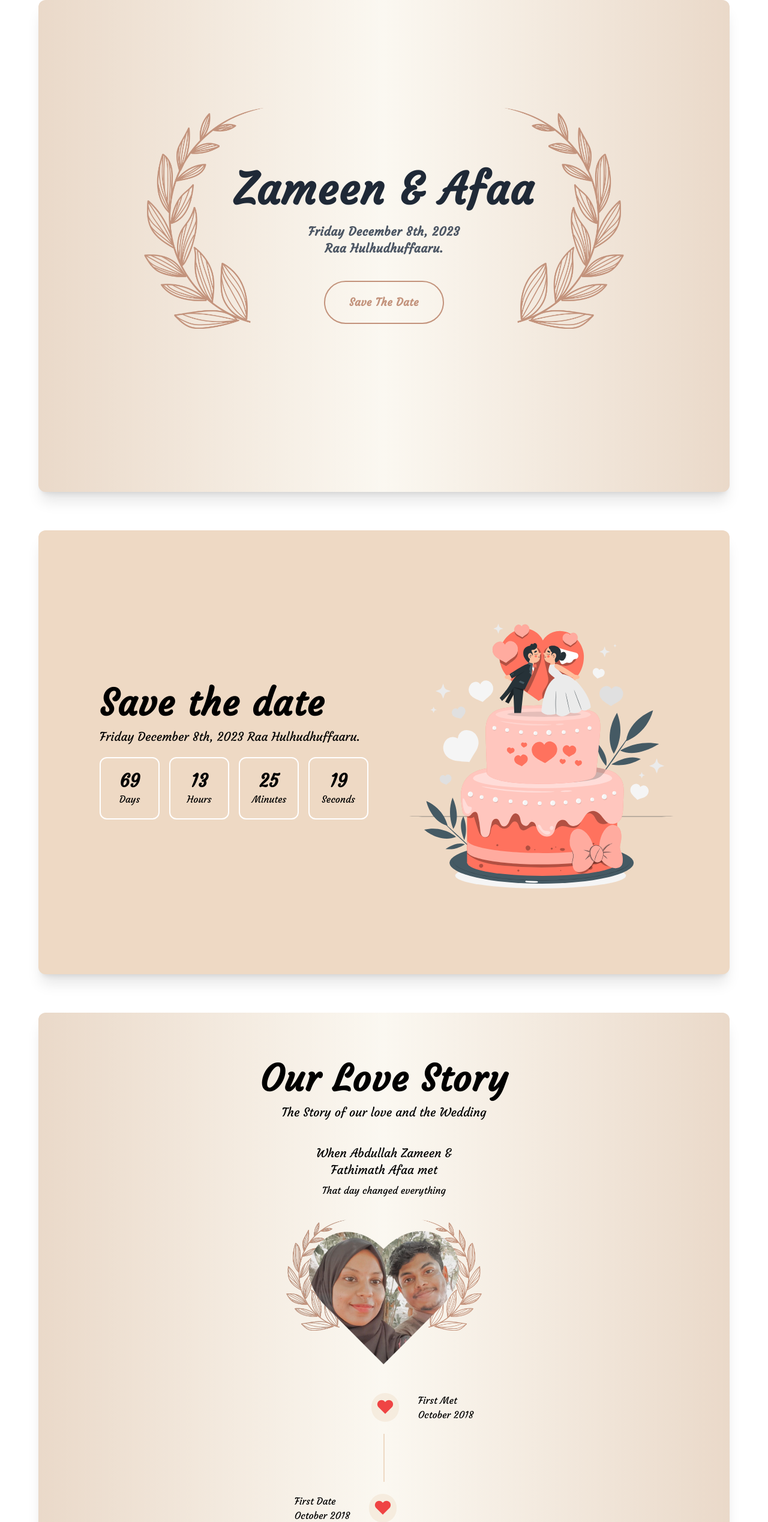
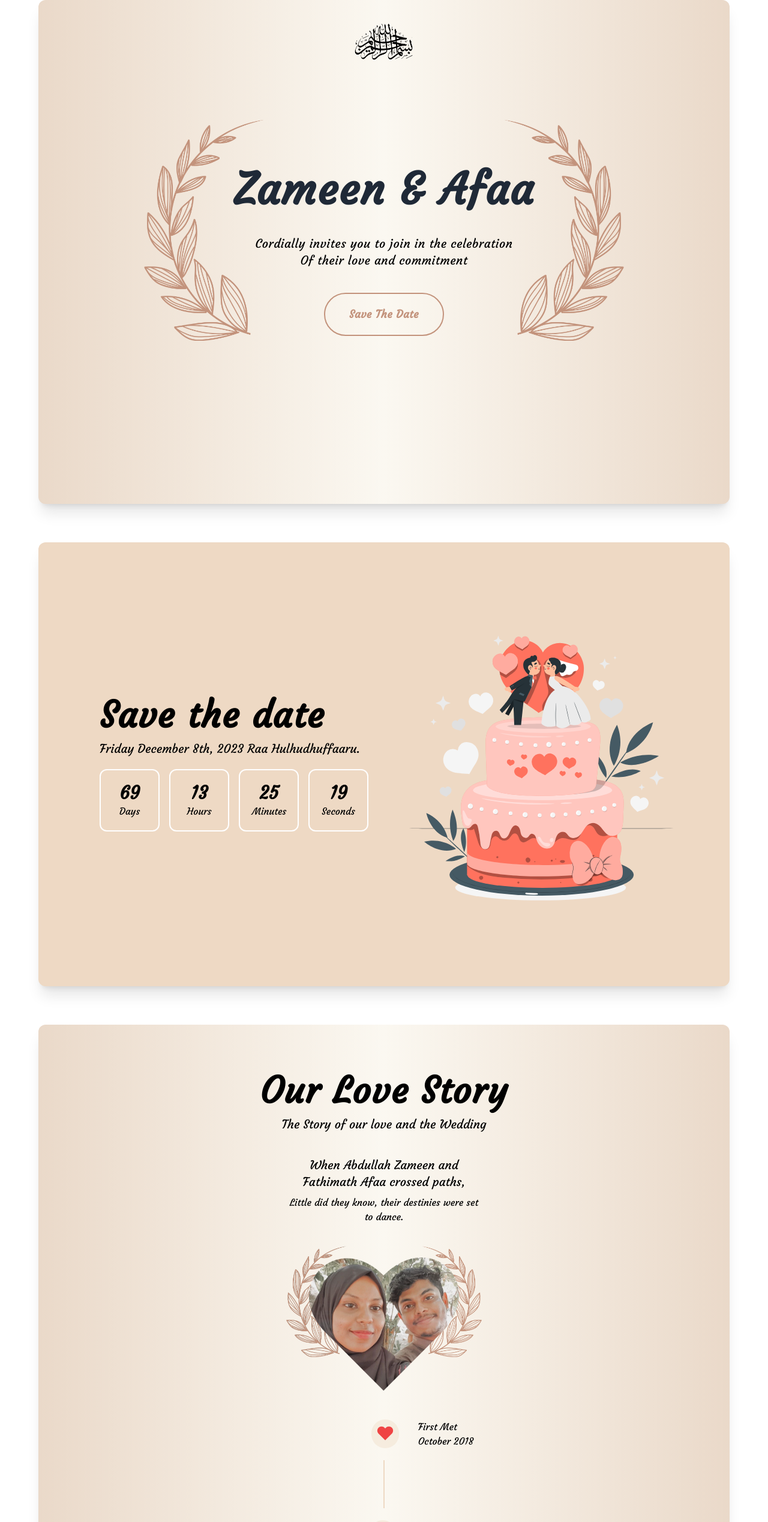
Before and after one commit to Nausam/Z-A-Wedding, a Next.js app: page / in a window 1280 px wide. Shown: the top 2537 px of the page at 60% size. Built offline with nearby package versions, Linux system fonts and the light colour scheme.

Commit message:
Added bismi

```diff
--- a/Components/Hero.jsx
+++ b/Components/Hero.jsx
@@ -9,6 +9,13 @@ const Hero = () => {
   return (
     <section id="home" className="w-full mb-16">
       <div className="flex max-w-6xl mx-auto py-60 px-10 items-center p-5 justify-center  bg-white rounded-xl shadow-xl mb-16 relative bg-gradient-to-r from-[#ead9c9] via-[#fbf8f1] to-[#ead9c9] overflow-hidden">
+        <Image
+          alt="Leaf image"
+          src="/assets/images/bismi.png"
+          width={100}
+          height={100}
+          className="absolute top-5"
+        />
         <div className="flex items-center mx-auto z-10 relative">
           <div className="text-center">
             <h1 className="sm:text-7xl text-6xl dark:text-gray-300 text-gray-800 font-bold tracking-wide leading-tight mt-10">
@@ -20,7 +27,7 @@ const Hero = () => {
               src="/assets/vectors/leaf-up.png"
               width={200}
               height={200}
-              className="hidden sm:block absolute md:left-[450px] left-[400px] bottom-8"
+              className="hidden sm:block absolute md:left-[450px] left-[400px] bottom-8 -z-10"
             />
 
             <Image
@@ -28,7 +35,7 @@ const Hero = () => {
               src="/assets/vectors/leaf-up.png"
               width={200}
               height={200}
-              className="hidden sm:block absolute transform scale-x-[-1] md:right-[450px] right-[400px] bottom-8"
+              className="hidden sm:block absolute transform scale-x-[-1] md:right-[450px] right-[400px] bottom-8 -z-10"
             />
 
             <Image
@@ -36,7 +43,7 @@ const Hero = () => {
               src="/assets/vectors/leaf-up.png"
               width={200}
               height={200}
-              className="block sm:hidden absolute top-5 left-[220px] -z-10"
+              className="block sm:hidden absolute top-5 left-[250px] -z-10"
             />
 
             <Image
@@ -44,12 +51,12 @@ const Hero = () => {
               src="/assets/vectors/leaf-up.png"
               width={200}
               height={200}
-              className="block sm:hidden absolute top-5 right-[220px] -z-10 transform scale-x-[-1]"
+              className="block sm:hidden absolute top-5 right-[250px] -z-10 transform scale-x-[-1]"
             />
 
-            <p className="text-gray-600 mt-5 max-w-full tracking-wide text-xl font-bold">
-              Friday December 8th, 2023 <br />
-              Raa Hulhudhuffaaru.
+            <p className="mt-10 tracking-wide text-xl font-medium lg:max-w-md mx-auto max-w-xs">
+              Cordially invites you to join in the celebration Of their love and
+              commitment
             </p>
 
             <button
--- a/Components/LoveStory.jsx
+++ b/Components/LoveStory.jsx
@@ -18,9 +18,11 @@ const LoveStory = () => {
 
           <div className="flex flex-col mt-5 max-w-xs">
             <h2 className="text-xl font-medium">
-              When Abdullah Zameen & Fathimath Afaa met
+              When Abdullah Zameen and Fathimath Afaa crossed paths,
             </h2>
-            <p className="mt-2">That day changed everything</p>
+            <p className="mt-2">
+              Little did they know, their destinies were set to dance.
+            </p>
           </div>
 
           <div className="mt-14 relative w-full flex justify-center items-center">
```
Also changed, not shown: public/assets/images/bismi.png (added).
